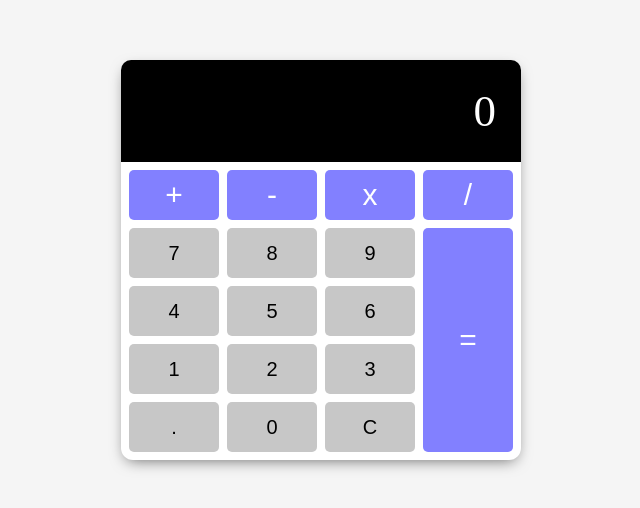
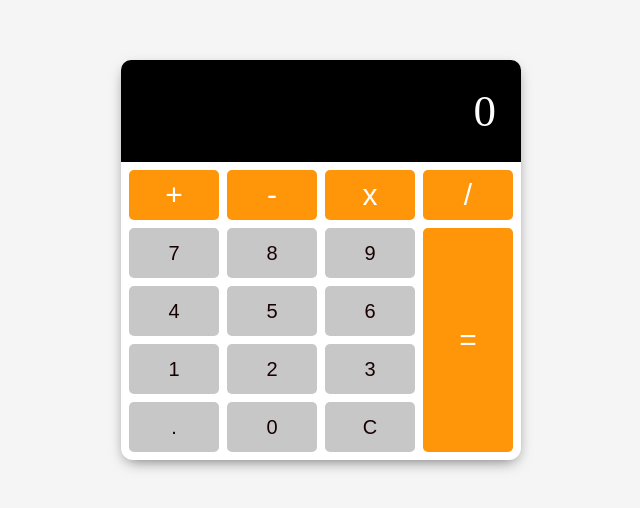
Before and after one commit to Silapakarn/JavaScript-Workshop, a plain HTML site: page JavaScript Workshop Calculator/index.html in a window 1280 px wide. Shown: the part 140-648 px from the top of the page, without its empty margins (319-959 px from the left). Drawn offline with Linux system fonts and the light colour scheme.

Commit message:
Add details Comment Code 2

```diff
--- a/JavaScript Workshop Calculator/style.css
+++ b/JavaScript Workshop Calculator/style.css
@@ -64,6 +64,7 @@ button{
     cursor: pointer;
     outline: none;
     background-color: rgb(199,199,199);
+    color: rgb(24, 0, 0);
 }
 
 /*click button:hover*/
@@ -78,7 +79,7 @@ button:active{
 
 /*color operator and equal*/
 .operator, .equal{
-    background: rgb(130, 128, 255);
+    background: rgb(255, 149, 9);
     color:white;
     font-size: 30px;
 }
```
Also changed, not shown: JavaScript Workshop Calculator/index.html (+1 -1 lines).
